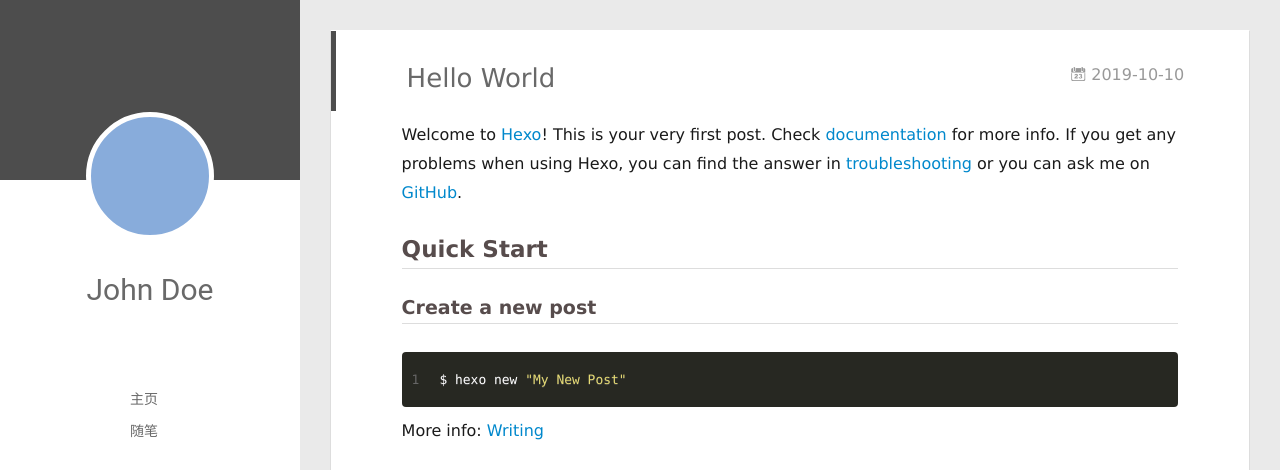
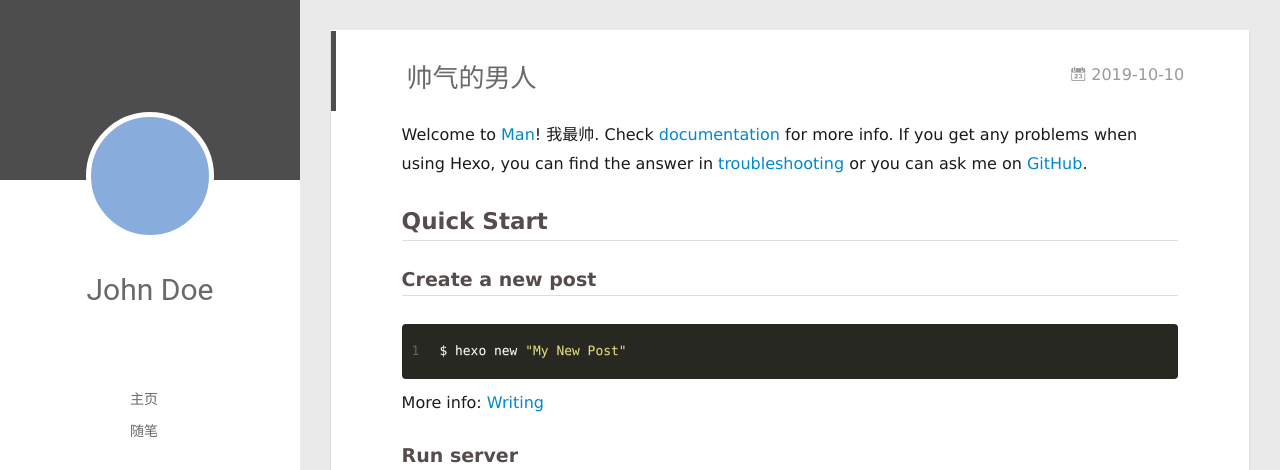
Before and after one commit to lwzss/lwzss.github.io, a plain HTML site: page 2019/10/10/hello-world/index.html in a window 1280 px wide. Shown: the top 470 px of the page. Drawn offline with Linux system fonts and the light colour scheme; no server answers.

Commit message:
Site updated: 2019-10-10 18:08:42

```diff
--- a/2019/10/10/hello-world/index.html
+++ b/2019/10/10/hello-world/index.html
@@ -161,7 +161,7 @@
 
 
     <h1 class="article-title" itemprop="name">
-      Hello World
+      帅气的男人
     </h1>
 
 
@@ -174,7 +174,7 @@
 
     <div class="article-entry" itemprop="articleBody">
 
-        <p>Welcome to <a href="https://hexo.io/" target="_blank" rel="noopener">Hexo</a>! This is your very first post. Check <a href="https://hexo.io/docs/" target="_blank" rel="noopener">documentation</a> for more info. If you get any problems when using Hexo, you can find the answer in <a href="https://hexo.io/docs/troubleshooting.html" target="_blank" rel="noopener">troubleshooting</a> or you can ask me on <a href="https://github.com/hexojs/hexo/issues" target="_blank" rel="noopener">GitHub</a>.</p>
+        <p>Welcome to <a href="https://hexo.io/" target="_blank" rel="noopener">Man</a>! 我最帅. Check <a href="https://hexo.io/docs/" target="_blank" rel="noopener">documentation</a> for more info. If you get any problems when using Hexo, you can find the answer in <a href="https://hexo.io/docs/troubleshooting.html" target="_blank" rel="noopener">troubleshooting</a> or you can ask me on <a href="https://github.com/hexojs/hexo/issues" target="_blank" rel="noopener">GitHub</a>.</p>
 <h2 id="Quick-Start"><a href="#Quick-Start" class="headerlink" title="Quick Start"></a>Quick Start</h2><h3 id="Create-a-new-post"><a href="#Create-a-new-post" class="headerlink" title="Create a new post"></a>Create a new post</h3><figure class="highlight bash"><table><tr><td class="gutter"><pre><span class="line">1</span><br></pre></td><td class="code"><pre><span class="line">$ hexo new <span class="string">"My New Post"</span></span><br></pre></td></tr></table></figure>
 
 <p>More info: <a href="https://hexo.io/docs/writing.html" target="_blank" rel="noopener">Writing</a></p>
```
